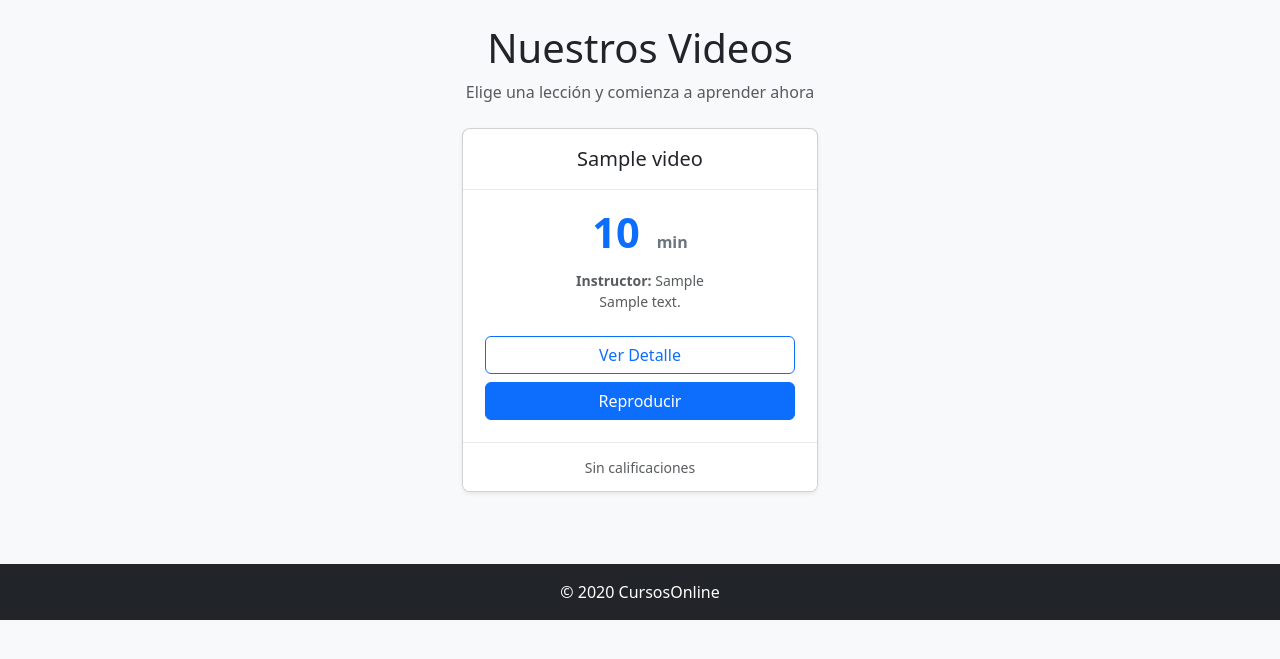
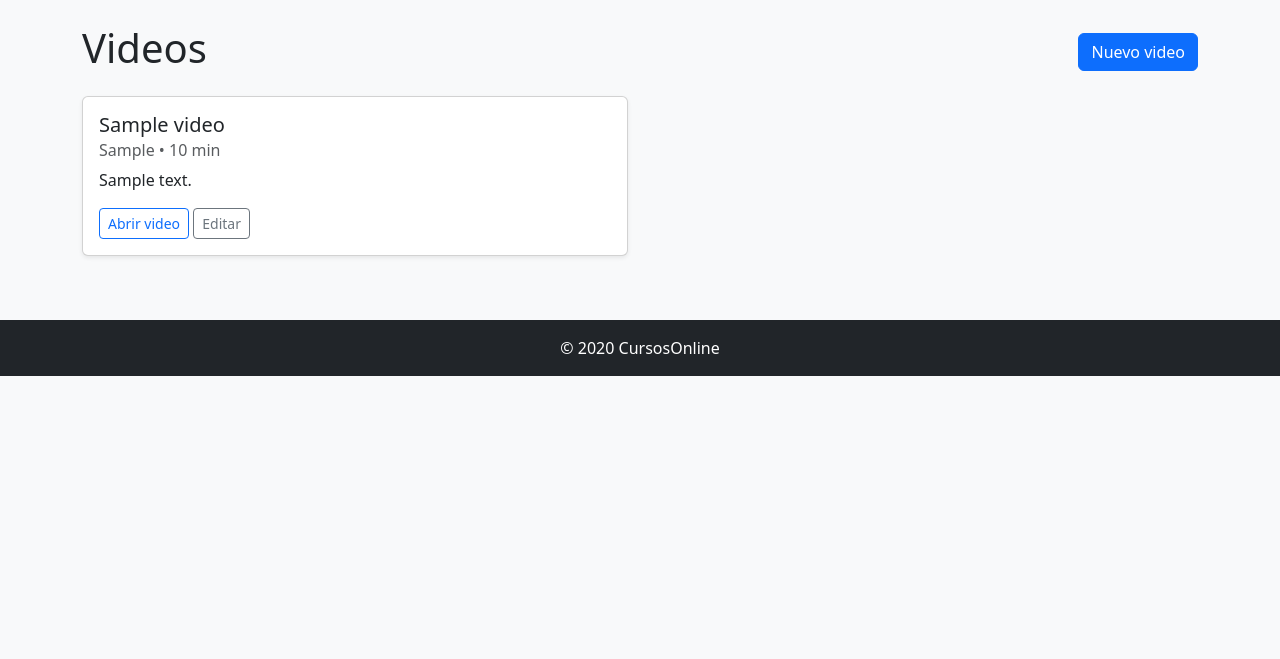
Before and after one commit to dlgarciap/Parcial-2, a Django app: template parcial2/cursos/templates/cursos/videos_list.html in a window 1280 px wide. Shown: the part 56-715 px from the top of the page. Run offline with Django 5.2, Linux system fonts and the light colour scheme; tables that the repository leaves empty hold one stand-in row (values such as "Sample post"); the template is opened without the code that fills it: values that come from a table or form of the project are taken from there, most other values are stand-ins (such as "Sample title", 1, 10 or a date in 2020).

Commit message:
actualizacion de los archivos para formularos

```diff
--- a/parcial2/cursos/templates/cursos/videos_list.html
+++ b/parcial2/cursos/templates/cursos/videos_list.html
@@ -1,53 +1,26 @@
 {% extends 'cursos/base.html' %}
-{% load static %}
-{% block title %}Videos — CursosPro{% endblock %}
-
+{% block title %}Videos — CursosOnline{% endblock %}
 {% block content %}
-<link href="{% static 'cursos/css/pricing.css' %}" rel="stylesheet">
-
-<div class="text-center mb-4">
-  <h1 class="display-6">Nuestros Videos</h1>
-  <p class="text-muted">Elige una lección y comienza a aprender ahora</p>
+<div class="d-flex justify-content-between align-items-center mb-3">
+  <h1>Videos</h1>
+  <a class="btn btn-primary" href="{% url 'cursos:video_create' %}">Nuevo video</a>
 </div>
 
-<div class="row justify-content-center">
+<div class="row">
   {% for v in videos %}
-  <div class="col-sm-10 col-md-6 col-lg-4 mb-4">
-    <div class="card pricing-card h-100 text-center shadow-sm">
-      <div class="card-header bg-transparent">
-        <h5 class="mb-0">{{ v.title|truncatechars:40 }}</h5>
-      </div>
-
+  <div class="col-md-6 mb-3">
+    <div class="card shadow-sm">
       <div class="card-body">
-        <!-- duración grande a la izquierda o centrada -->
-        <div class="price-display mb-3">
-          <span class="price-amount">{{ v.duration_minutes|default:"--" }}</span>
-          <span class="price-unit">min</span>
-        </div>
-
-        <ul class="list-unstyled text-muted small mb-4">
-          <li><strong>Instructor:</strong> {{ v.instructor|default:"N/A" }}</li>
-          <li>{{ v.description|truncatechars:80 }}</li>
-        </ul>
-
-        <a href="{{ v.get_absolute_url }}" class="btn btn-outline-primary btn-block mb-2">Ver Detalle</a>
-        <a href="{{ v.video_url }}" target="_blank" class="btn btn-primary btn-block">Reproducir</a>
-      </div>
-
-      <div class="card-footer bg-white">
-        {% if v.average_rating %}
-          <span class="rating-sm">{{ v.average_rating }} ★</span>
-          <small class="text-muted"> ({{ v.ratings.count }})</small>
-        {% else %}
-          <small class="text-muted">Sin calificaciones</small>
-        {% endif %}
+        <h5 class="card-title">{{ v.title }}</h5>
+        <h6 class="card-subtitle mb-2 text-muted">{{ v.instructor }} • {{ v.duration_minutes }} min</h6>
+        <p class="card-text">{{ v.description|truncatechars:140 }}</p>
+        <a href="{{ v.video_url }}" target="_blank" class="btn btn-outline-primary btn-sm">Abrir video</a>
+        <a href="{% url 'cursos:video_edit' v.slug %}" class="btn btn-outline-secondary btn-sm">Editar</a>
       </div>
     </div>
   </div>
   {% empty %}
-  <div class="col-12">
-    <p class="text-center text-muted">No hay videos disponibles. Agrega uno nuevo.</p>
-  </div>
+    <p class="text-muted">No hay videos aún.</p>
   {% endfor %}
 </div>
 {% endblock %}
--- a/parcial2/static/cursos/css/pricing.css
+++ /dev/null
@@ -1,35 +0,0 @@
-/* static/cursos/css/pricing.css */
-
-/* Card base */
-.pricing-card { border-radius: 8px; overflow: hidden; }
-.pricing-card .card-header { background: #f8f9fa; border-bottom: 1px solid #e9ecef; padding: 18px; }
-.pricing-card .card-body { padding: 22px; }
-.pricing-card .card-footer { background: #fff; border-top: 1px solid #e9ecef; padding: 12px; }
-
-/* Duración como "precio" */
-.price-display { font-size: 2.6rem; font-weight:700; color:#0d6efd; line-height:1; }
-.price-amount { font-size: 2.6rem; font-weight:700; }
-.price-unit { font-size: 1rem; color:#6c757d; margin-left:6px; }
-
-/* small rating */
-.rating-sm { color: #ffb400; font-weight:700; }
-
-/* Big detail card */
-.big-card { border-radius: 10px; }
-.summary-box {
-  background: linear-gradient(180deg,#ffffff 0%, #f7fbff 100%);
-  border: 1px solid #e9eef8; border-radius: 8px;
-}
-.price-display-large { font-size: 3.6rem; font-weight:800; color:#0d6efd; }
-.price-amount-large { font-size: 3.6rem; font-weight:800; }
-.price-unit-large { font-size: 1.1rem; color:#6c757d; margin-left:6px; vertical-align: middle; }
-
-/* Utilities */
-.btn-block { display:block; width:100%; }
-
-/* Responsive tweaks */
-@media (max-width:767px) {
-  .price-display { font-size:2.2rem; }
-  .price-display-large { font-size:2.8rem; }
-  .summary-box { margin-top: 18px; }
-}
```
Also changed, not shown: parcial2/cursos/templates/cursos/video_detail.html (deleted, +0 -55 lines), parcial2/cursos/forms.py (line endings or trailing spaces), parcial2/cursos/models.py (line endings or trailing spaces).
